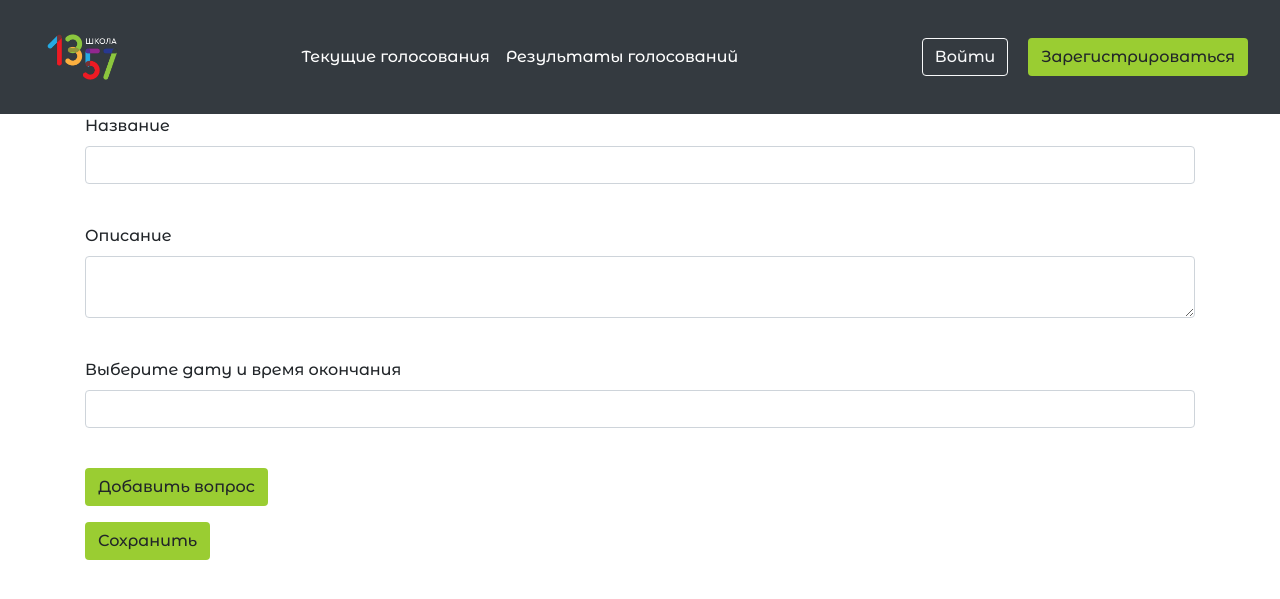
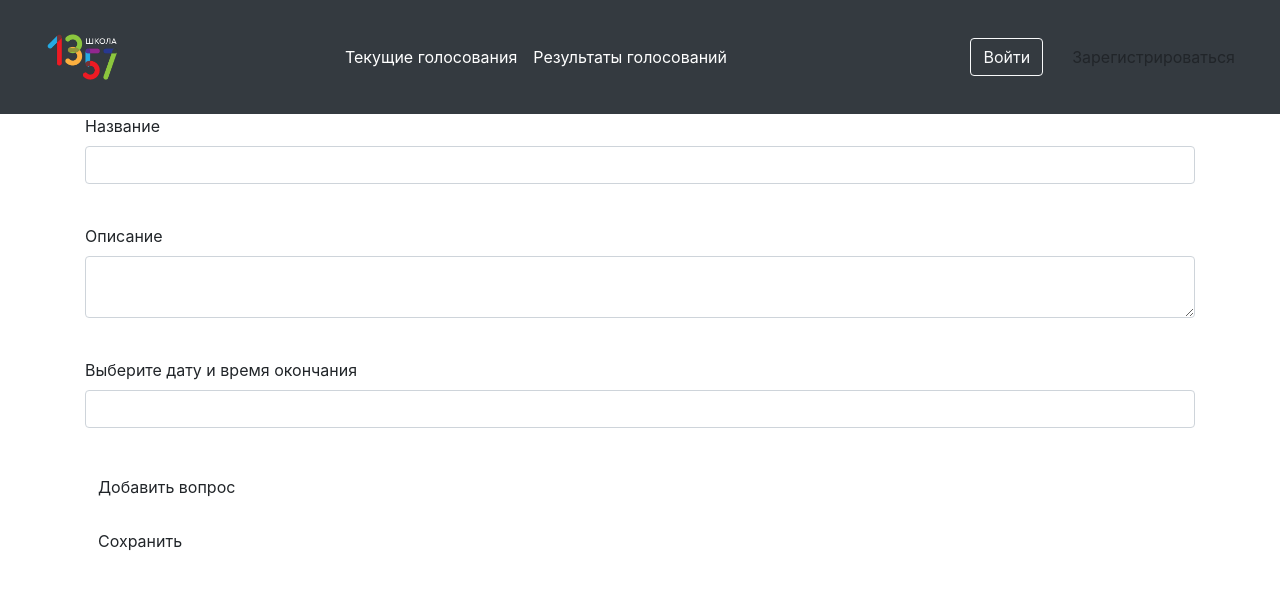
Before and after one commit to Elfisa/Golosovalka-Project, a Flask app: page /create/1 in a window 1280 px wide. Shown: the top 599 px of the page. Run offline with Flask 2, Linux system fonts and the light colour scheme; some libraries are stand-ins or nearby versions; some web fonts are replaced.

Commit message:
коммит

```diff
--- a/templates/base.html
+++ b/templates/base.html
@@ -13,16 +13,13 @@
     <link rel="preconnect" href="https://fonts.googleapis.com">
     <link rel="preconnect" href="https://fonts.gstatic.com" crossorigin>
     <link href="https://fonts.googleapis.com/css2?family=Montserrat+Alternates:wght@500;800&family=Stalinist+One&display=swap" rel="stylesheet">
-    <style>body {
-        font-family: 'Montserrat Alternates', sans-serif;
-    }</style>
 </head>
 <body>
 <header class="p-3 text-white bg-dark">
     <div class="p-3 d-flex flex-wrap align-items-center justify-content-between">
         <div class="d-inline-flex col-12 col-lg-auto me-lg-auto mb-2 mb-md-0">
             <a href="/" class="d-flex align-items-center mb-2 mb-lg-0 text-white text-decoration-none">
-                <img src="static/imgs/logo_1357.png" height="50">
+                <img src="{{ url_for('static', filename='imgs/logo_1357.png') }}" height="50">
             </a>
         </div>
         <div class="d-flex align-items-center">
@@ -38,13 +35,13 @@
         <div class="d-inline-flex justify-content-between text-end">
             {% if current_user.is_authenticated %}
             {% if current_user.is_admin or current_user.is_moderator %}
-            <a href="create/new" type="button" class="btn mx-4" style="display: inline-block; background-color: #9ACD32; height: 40px">Создать</a>
+            <a href="create/new" type="button" class="btn mx-4 green_btn">Создать</a>
             {% endif %}
             <div class="flex-shrink-0 dropdown">
                 <a href="/" class="d-block link-dark text-decoration-none dropdown-toggle" id="dropdownUser2" data-bs-toggle="dropdown" aria-expanded="false">
-                    <img src="static/imgs/icon.png" height="60" width="60" alt="Аккаунт" class="rounded-circle">
+                    <img src="{{ url_for('static', filename='imgs/icon.png') }}" height="60" width="60" alt="Аккаунт" class="rounded-circle">
                 </a>
-                <ul class="dropdown-menu text-small shadow" aria-labelledby="dropdownUser2" style="color: #9ACD32">
+                <ul class="dropdown-menu text-small shadow green_btn" aria-labelledby="dropdownUser2">
                     <li><a class="dropdown-item" href="#">New project...</a></li>
                     <li><a class="dropdown-item" href="#">Settings</a></li>
                     <li><a class="dropdown-item" href="#">Profile</a></li>
@@ -52,8 +49,8 @@
                     <li><a class="dropdown-item" href="/logout">Выйти из аккаунта</a></li>
                 </ul>
                 {% else %}
-                <a href="login" type="button" class="btn btn-outline-light me-2" style="margin-right: 20px">Войти</a>
-                <a href="register" type="button" class="btn" style="background-color: #9ACD32">Зарегистрироваться</a>
+                <a href="login" type="button" class="btn btn-outline-light me-2 mx-3">Войти</a>
+                <a href="register" type="button" class="btn green_btn">Зарегистрироваться</a>
                 {% endif %}
             </div>
         </div>
--- a/templates/create.html
+++ b/templates/create.html
@@ -30,8 +30,8 @@
             </p>
         {% endfor %}
     </p>
-    <p>{{ form.add(type="submit", class="btn", style="background-color: #9ACD32") }}</p>
-    <p>{{ form.submit(type="submit", class="btn", style="background-color: #9ACD32") }}</p>
+    <p>{{ form.add(type="submit", class="btn green_btn") }}</p>
+    <p>{{ form.submit(type="submit", class="btn green_btn") }}</p>
     {{message}}
 
 </form>
--- a/templates/forms_base.html
+++ b/templates/forms_base.html
@@ -14,9 +14,6 @@
     <link rel="preconnect" href="https://fonts.googleapis.com">
     <link rel="preconnect" href="https://fonts.gstatic.com" crossorigin>
     <link href="https://fonts.googleapis.com/css2?family=Montserrat+Alternates:wght@500&display=swap" rel="stylesheet">
-    <style>body {
-        font-family: 'Montserrat Alternates', sans-serif;
-    }</style>
     <link rel="stylesheet" type="text/css" href="static/css/style.css" />
 </head>
 <body style="background-color: #d8deba">
```
Also changed, not shown: static/css/style.css (+8 -0 lines), templates/404.html (deleted, +0 -10 lines).
